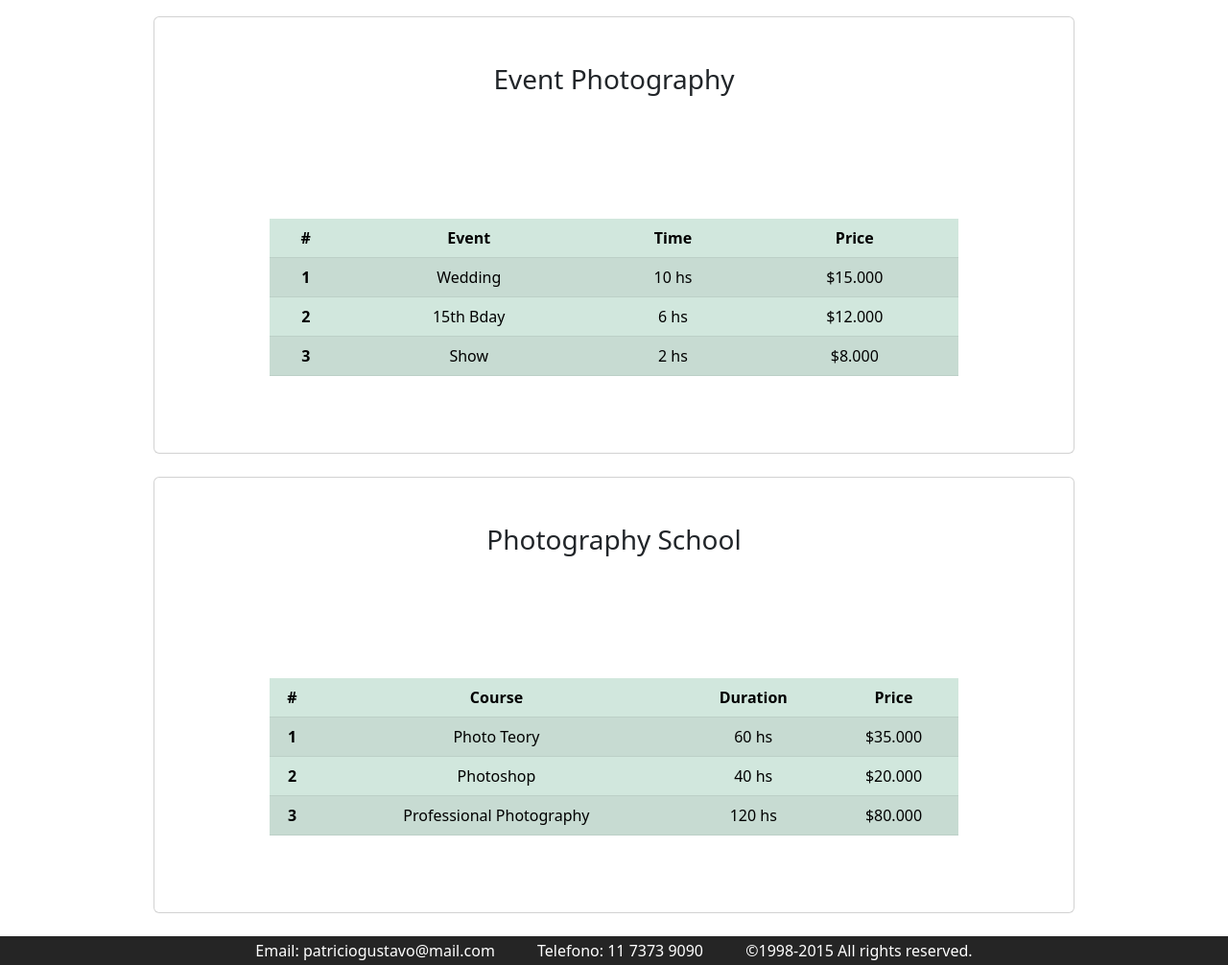
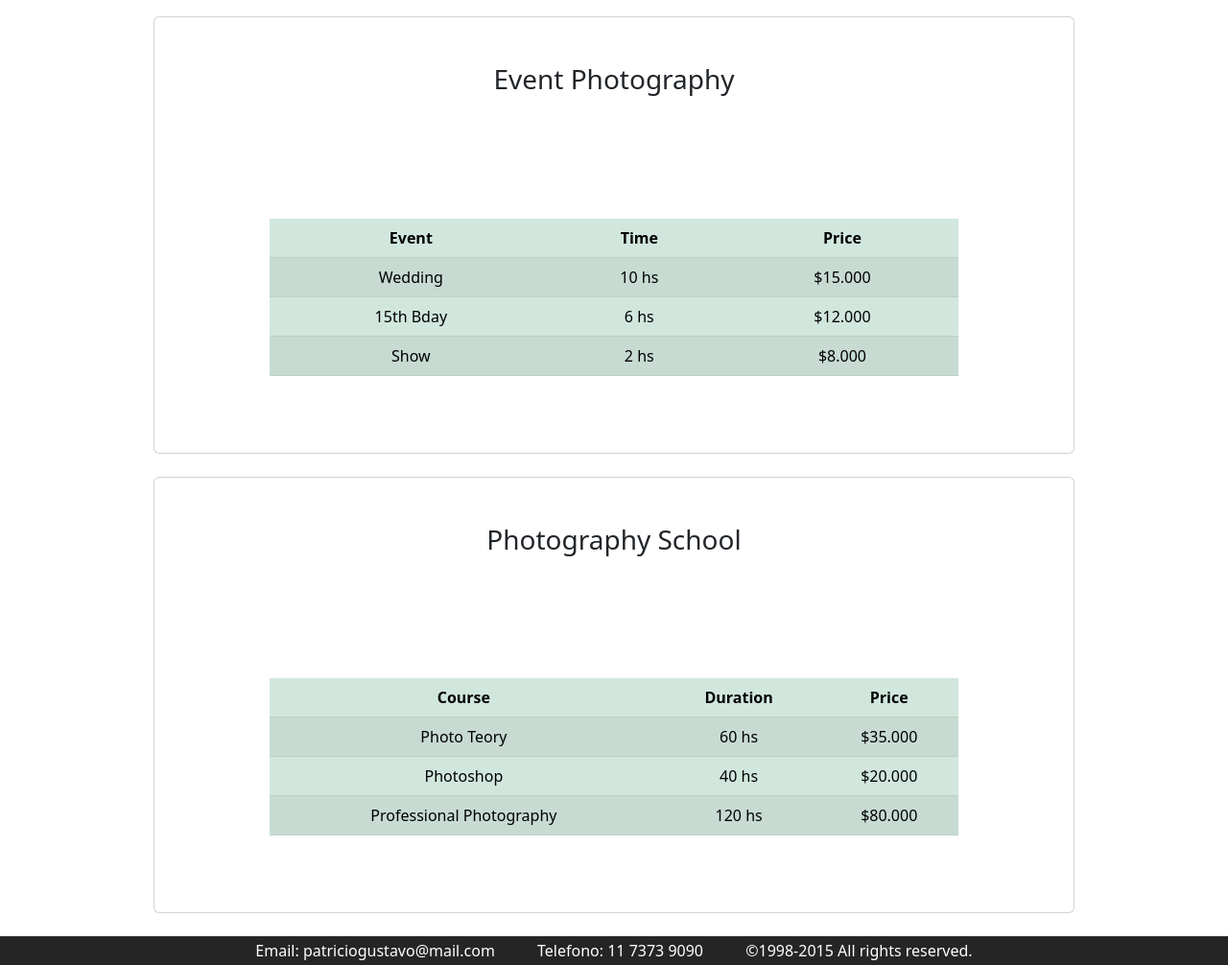
Before and after one commit to AugustoIraghi/PreEntrega3Salmoiraghi, a plain HTML site: page pages/services.html in a window 1280 px wide. Shown: the part 76-1082 px from the top of the page at 96% size. Drawn offline with nearby package versions, Linux system fonts and the light colour scheme.

Commit message:
Tercer guardado

```diff
--- a/pages/services.html
+++ b/pages/services.html
@@ -56,7 +56,6 @@
               <table class="table table-success table-striped w-75 tableM">
                 <thead>
                   <tr>
-                    <th scope="col">#</th>
                     <th scope="col">Event</th>
                     <th scope="col">Time</th>
                     <th scope="col">Price</th>
@@ -64,19 +63,16 @@
                 </thead>
                 <tbody>
                   <tr>
-                    <th scope="row">1</th>
                     <td>Wedding</td>
                     <td>10 hs</td>
                     <td>$15.000</td>
                   </tr>
                   <tr>
-                    <th scope="row">2</th>
                     <td>15th Bday</td>
                     <td>6 hs</td>
                     <td>$12.000</td>
                   </tr>
                   <tr>
-                    <th scope="row">3</th>
                     <td>Show</td>
                     <td>2 hs</td>
                     <td>$8.000</td>
@@ -91,7 +87,6 @@
               <table class="table table-success table-striped w-75 tableM">
                 <thead>
                   <tr>
-                    <th scope="col">#</th>
                     <th scope="col">Course</th>
                     <th scope="col">Duration</th>
                     <th scope="col">Price</th>
@@ -99,19 +94,16 @@
                 </thead>
                 <tbody>
                   <tr>
-                    <th scope="row">1</th>
                     <td>Photo Teory</td>
                     <td>60 hs</td>
                     <td>$35.000</td>
                   </tr>
                   <tr>
-                    <th scope="row">2</th>
                     <td>Photoshop</td>
                     <td>40 hs</td>
                     <td>$20.000</td>
                   </tr>
                   <tr>
-                    <th scope="row">3</th>
                     <td>Professional Photography</td>
                     <td>120 hs</td>
                     <td>$80.000</td>
--- a/sass/partials/_contact.scss
+++ b/sass/partials/_contact.scss
@@ -34,3 +34,6 @@
         }
     }
 }
+button{
+    padding: 5px;
+}
```
Also changed, not shown: css/style.css, 1 other file.
